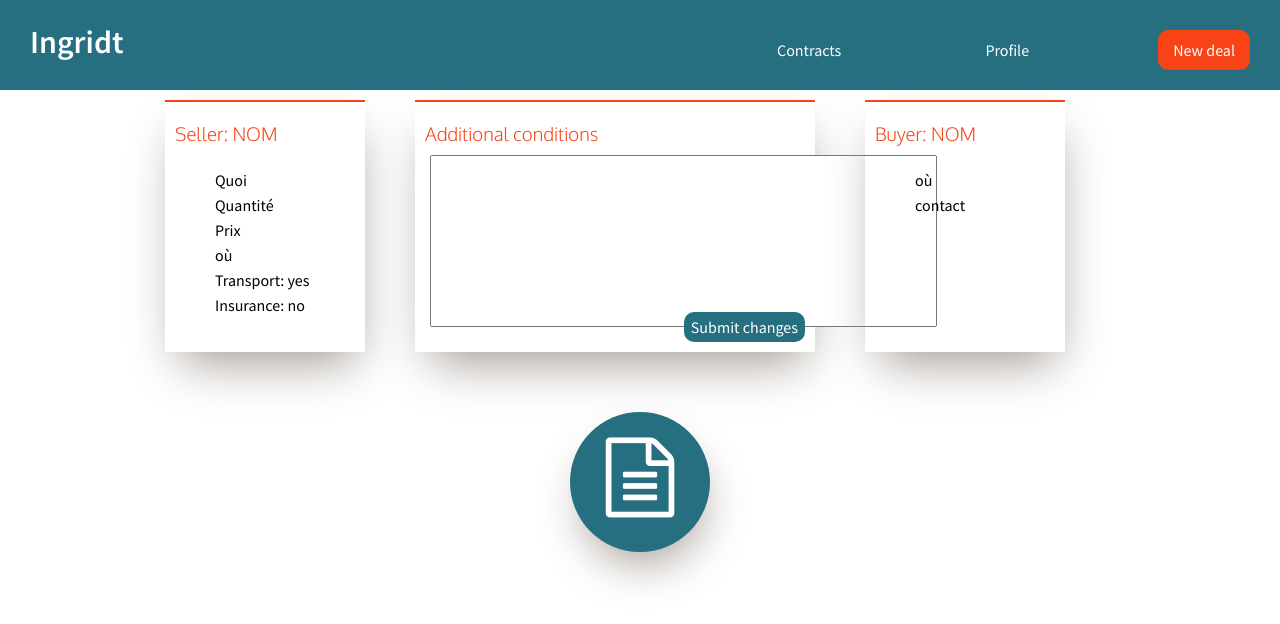
After one commit to Andreasymeon/Rotterchain, a PHP site: page /contracttosign.php in a window 1280 px wide. The commit adds this page. Shown: the top 624 px of the page. Run offline with PHP 8.4, Linux system fonts and the light colour scheme.

Commit message:
frontEnd Glenn OK

```diff
--- a/_head.php
+++ b/_head.php
@@ -1,6 +1,7 @@
 <head>
 	<meta charset="UTF-8">
 	<title> INGridt</title>
+	<link rel="stylesheet" href="https://cdnjs.cloudflare.com/ajax/libs/font-awesome/4.7.0/css/font-awesome.min.css">
 	<link href="https://fonts.googleapis.com/css?family=Oxygen:300,400,700|Source+Sans+Pro:400,600" rel="stylesheet">
 	<link rel="stylesheet" href="assets/CSS/style.css">
 </head>
--- a/assets/CSS/style.css
+++ b/assets/CSS/style.css
@@ -167,22 +167,54 @@ header nav ul #newDealButton {
   border-radius: 10px;
 }
 
-#dealsMain {
+#dealsMain, #contractToSignMain {
   padding: 10px 50px;
   justify-content: initial;
 }
-#dealsMain .dealView {
+#dealsMain .dealView, #contractToSignMain .dealView {
+  border-top: 2px solid #F74316;
+  height: 270px;
+}
+#dealsMain .dealView h3, #contractToSignMain .dealView h3 {
+  color: #F74316;
+}
+#dealsMain .dealView li, #contractToSignMain .dealView li {
+  padding-top: 5px;
+}
+#dealsMain .dealView .button, #contractToSignMain .dealView .button {
+  background-color: #256F80;
+}
+
+#contractToSignMain {
+  width: 80%;
+  margin: 0 auto;
+  display: flex;
+  justify-content: center;
+  flex-wrap: wrap;
+}
+#contractToSignMain .dealView {
   border-top: 2px solid #F74316;
   height: 240px;
 }
-#dealsMain .dealView h3 {
-  color: #F74316;
+#contractToSignMain .addCond {
+  width: 400px;
 }
-#dealsMain .dealView li {
-  padding-top: 5px;
+#contractToSignMain .addCond textarea {
+  resize: none;
+  margin-left: 15px;
 }
-#dealsMain .dealView .button {
+#contractToSignMain .fa {
+  margin-top: 20px;
+  text-align: center;
+  font-size: 5rem;
+  width: 120px;
+  height: 120px;
+  padding: 10px;
+  line-height: 110px;
+  color: white;
+  border-radius: 50%;
   background-color: #256F80;
+  box-shadow: 3px 22px 47px -13px #9E968F;
 }
 
 /* General class style */
--- a/assets/CSS/style.scss
+++ b/assets/CSS/style.scss
@@ -175,12 +175,12 @@ header {
 	}
 }
 
-#dealsMain {
+#dealsMain, #contractToSignMain {
 	padding: 10px 50px;
 	justify-content: initial;
 	.dealView {
 		border-top: 2px solid $orangeHex;
-		height: 240px;
+		height: 270px;
 		h3 {
 			color: $orangeHex;
 		}
@@ -194,6 +194,39 @@ header {
 	}
 }
 
+#contractToSignMain {
+	width: 80%;
+	margin: 0 auto;
+	display: flex;
+	justify-content: center;
+	flex-wrap: wrap;
+	.dealView {
+		border-top: 2px solid $orangeHex;
+		height: 240px;
+	}
+	.addCond {
+		width: 400px;
+		textarea {
+   			resize: none;
+   			margin-left: 15px;
+		}
+	}
+	.fa {
+		margin-top: 20px;
+		text-align: center;
+	 	font-size: 5rem;
+	 	width: 120px;
+	 	height: 120px;
+	 	padding: 10px;
+	 	line-height: 110px;
+	 	color: white;
+	 	border-radius: 50%;
+	 	background-color: $blueHex;
+	 	box-shadow: 3px 22px 47px -13px $whiteHex;
+	}
+
+}
+
 
 
 /* General class style */
--- /dev/null
+++ b/contracttosign.php
@@ -0,0 +1,41 @@
+<!DOCTYPE html>
+<html lang="en">
+	<?php include '_head.php' ?>
+<body>
+
+	<?php include '_header.php' ?>
+
+<main id="contractToSignMain">
+
+	<div class="dealView">
+			<h3>Seller: NOM</h3>
+			<ul class="dealDescr">
+				<li>Quoi</li>
+				<li>Quantité</li>
+				<li>Prix</li>
+				<li>où</li>
+				<li>Transport: yes</li>
+				<li>Insurance: no</li>
+			</ul>
+	</div>
+	<div class="dealView addCond">
+			<h3>Additional conditions</h3>
+			<form action="" method="POST">
+				<textarea name="" id="" cols="70" rows="10"></textarea>
+				<input class="button" type="submit" value="Submit changes">
+			</form>
+	</div>
+	<div class="dealView">
+			<h3>Buyer: NOM</h3>
+			<ul class="dealDescr">
+				<li>où</li>
+				<li>contact</li>
+			</ul>
+	</div>
+	<i class="fa fa-file-text-o" aria-hidden="true"></i>
+</main>
+<footer>
+
+</footer>
+</body>
+</html>
--- a/dealfinder.php
+++ b/dealfinder.php
@@ -15,10 +15,13 @@
 				<li>Quoi</li>
 				<li>Quantité</li>
 				<li>Prix</li>
+				<li>où</li>
 				<li>Transport: yes</li>
 				<li>Insurance: no</li>
 			</ul>
-			<div class="button"><a href="contractSetter.php">Make a deal</a></div>
+			<div class="button">
+				<a href="contractSetter.php">Make a deal</a>
+			</div>
 		</div>
 
 	<!--===================-->
```
Also changed, not shown: 1 other file.
